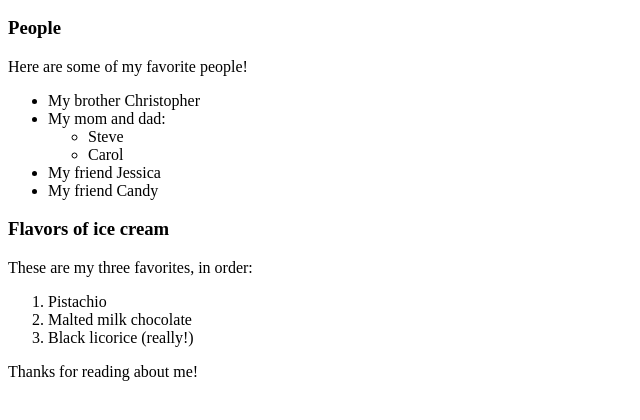
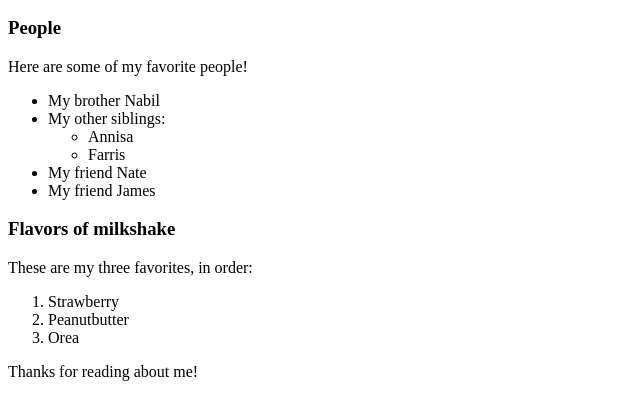
Before and after one commit to rabu329/my-first-webpage, a plain HTML site: page favorite-things.html in a window 1280 px wide. Shown: the part 110-530 px from the top of the page, without its empty margins (0-640 px from the left). Drawn offline with Linux system fonts and the light colour scheme.

Commit message:
add webpage with info on favorite things

```diff
--- a/favorite-things.html
+++ b/favorite-things.html
@@ -1,7 +1,7 @@
 <!DOCTYPE html>
 <html>
   <head>
-    <title>Michael's favorite things</title>
+    <title>Rashid's favorite things</title>
   </head>
   <body>
     <h1>My favorite things</h1>
@@ -10,23 +10,23 @@
     <h3>People</h3>
     <p>Here are some of my favorite people!</p>
     <ul>
-      <li>My brother Christopher</li>
-      <li>My mom and dad:
+      <li>My brother Nabil</li>
+      <li>My other siblings:
         <ul>
-          <li>Steve</li>
-          <li>Carol</li>
+          <li>Annisa</li>
+          <li>Farris</li>
         </ul>
       </li>
-      <li>My friend Jessica</li>
-      <li>My friend Candy</li>
+      <li>My friend Nate</li>
+      <li>My friend James</li>
     </ul>
 
-    <h3>Flavors of ice cream</h3>
+    <h3>Flavors of milkshake</h3>
     <p>These are my three favorites, in order:</p>
     <ol>
-      <li>Pistachio</li>
-      <li>Malted milk chocolate</li>
-      <li>Black licorice (really!)</li>
+      <li>Strawberry</li>
+      <li>Peanutbutter</li>
+      <li>Orea</li>
     </ol>
 
     <p>Thanks for reading about me!</p>
```
